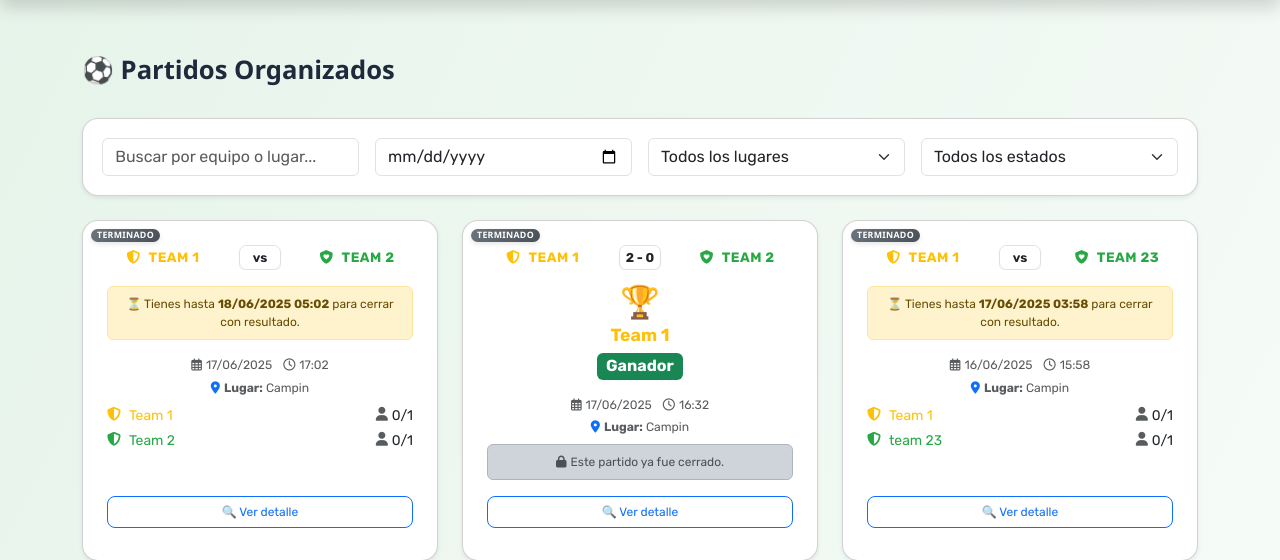
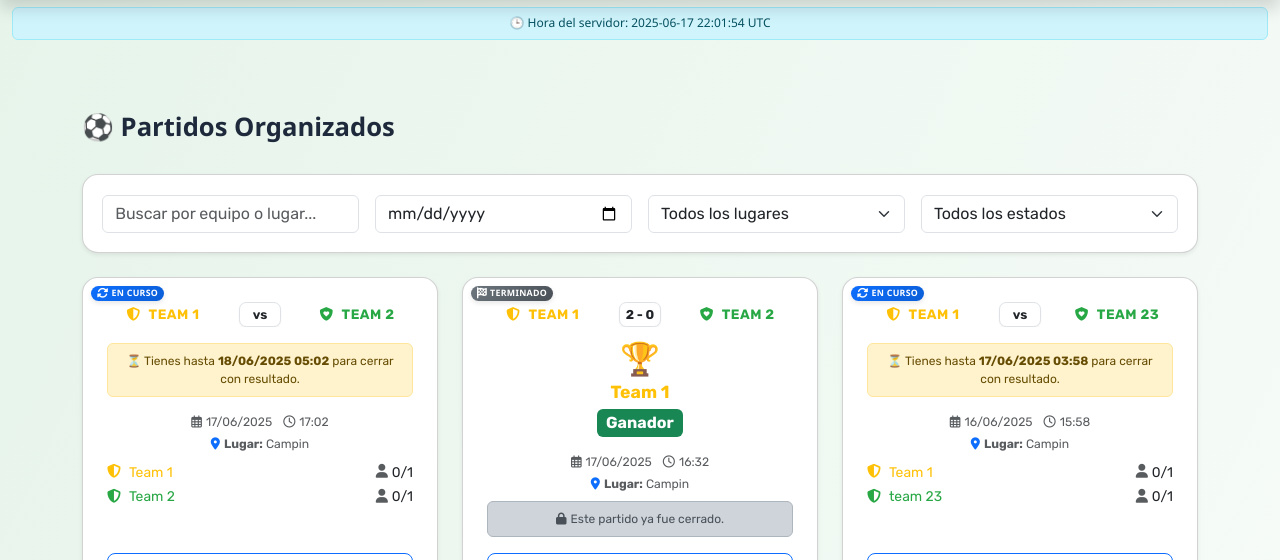
Before and after one commit to Attackg7/futbol_app, a Flask app: page /eventos in a window 1280 px wide. Shown: the part 63-623 px from the top of the page. Run offline with Flask 3, Linux system fonts and the light colour scheme.

Commit message:
Corregido desfase horario en visualización de partidos

```diff
--- a/templates/index.html
+++ b/templates/index.html
@@ -165,7 +165,9 @@
 }
 </style>
 
-
+<div class="alert alert-info text-center mb-4">
+    🕒 Hora del servidor: {{ now.astimezone().strftime('%Y-%m-%d %H:%M:%S %Z') }}
+</div>
 
 <div class="container py-5">
     <div class="d-flex justify-content-between align-items-center mb-4">
@@ -222,7 +224,7 @@
      data-equipo2="{{ partido.equipo2 | lower }}"
      data-lugar="{{ partido.lugar | lower }}"
      data-fecha="{{ partido.fecha_hora.strftime('%Y-%m-%d') }}"
-     data-fecha-hora="{{ partido.fecha_hora.isoformat() }}"
+     data-fecha-hora="{{ partido.fecha_hora.astimezone().isoformat() }}"
      data-resultado="{{ partido.resultado }}"
      data-cerrado="{{ 'true' if partido.cerrado else 'false' }}"
      data-estado="{% if partido.cerrado %}terminado{% elif partido.fecha_hora <= now %}en-curso{% else %}proximo{% endif %}">
@@ -420,15 +422,19 @@
 
         cards.forEach(card => {
             const estadoEtiqueta = card.querySelector('.estado-etiqueta');
-            const fechaStr = card.dataset.fechaHora; // Asegúrate que este dataset existe
-            const resultado = card.dataset.resultado; // nuevo atributo para resultado
-            const cerrado = card.dataset.cerrado === "true"; // nuevo atributo para cerrado
+            const fechaStr = card.dataset.fechaHora;
+            const resultado = card.dataset.resultado;
+            const cerrado = card.dataset.cerrado === "true";
+            console.log("Fecha partida:", fechaStr, "| Interpretado:", new Date(fechaStr), "| Ahora:", new Date());
 
             if (!fechaStr || !estadoEtiqueta) return;
 
+            // Convertir la fecha a zona local manualmente
             const fechaPartido = new Date(fechaStr);
+
+
             const ahora = new Date();
-            const diffHoras = (ahora - fechaPartido) / (1000 * 60 * 60);
+            const diffHoras = (ahora - fechaLocal) / (1000 * 60 * 60);
 
             let nuevoEstado = '';
             let claseNueva = '';
@@ -450,17 +456,14 @@
             estadoEtiqueta.textContent = nuevoEstado;
             estadoEtiqueta.className = 'estado-etiqueta ' + claseNueva;
 
-            // Actualiza el filtro
             card.dataset.estado = claseNueva;
         });
     };
 
-    // Actualiza cada minuto
     updateEstados();
     setInterval(updateEstados, 60000);
 });
+</script>
 
 
-</script>
-
 {% endblock %}
```
Also changed, not shown: instance/futbol.db, 1 other file.
